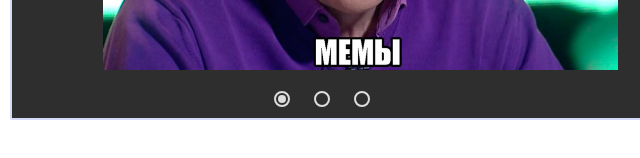
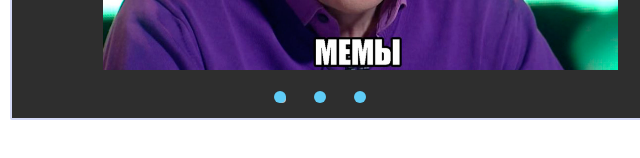
Before and after one commit to StanislavM31/cssMemSlider, a plain HTML site: page index.html in a window 1280 px wide. Shown: the part 380-538 px from the top of the page, 280-920 px from the left. Drawn offline with Linux system fonts and the light colour scheme.

Commit message:
feat: change  controls  (Tue, May 17, 2022 02:45:53 AM)

```diff
--- a/index.html
+++ b/index.html
@@ -20,14 +20,14 @@
 
         </div>
 
+        <div class="controls">
+            <label id="hw1" for="slide1"></label>
+            <label id="hw2" for="slide2"></label>
+            <label id="hw3" for="slide3"></label>
+        </div>
 
 
-        <div class="controls">
-            <label for="slide1"></label>
-            <label for="slide2"></label>
-            <label for="slide3"></label>
 
-        </div>
     </div>
 </body>
 </html>
--- a/style.css
+++ b/style.css
@@ -63,11 +63,11 @@
 	position: relative;
 	width: 8px;
 	border-radius: 50%;
-	transition: background ease-in-out .5s;
+	transition: background ease-in-out 1s;
+
 }
 
 .wrapper label:after {
-	border: 2px solid #ddd;
 	content: " ";
 	display: block;
 	height: 12px;
@@ -76,6 +76,7 @@
 	top: -4px;
 	width: 12px;
 	border-radius: 50%;
+	background-color: rgb(95, 204, 247);
 }
 
 	.wrapper label:hover,
@@ -84,10 +85,8 @@
 	#slide3:checked ~ .controls label:nth-of-type(3),
 	#slide4:checked ~ .controls label:nth-of-type(4),
 	#slide5:checked ~ .controls label:nth-of-type(5) {
-		background: #ddd;
+		background: rgb(192, 192, 192);
 	}
-
-
 
 	#slide1:checked ~ .slider > .slide1,
 	#slide2:checked ~ .slider > .slide2,
@@ -97,4 +96,10 @@
 		opacity: 1;
 		z-index: 1;
 		transform: scale(1);
+		animation: turner 4s infinite linear;
 	}
+#slide1:checked ~ #hw1,
+#slide2:checked ~ #hw2,
+#slide3:checked ~ #hw3 {
+  background: rgb(180, 30, 148);
+}
```
